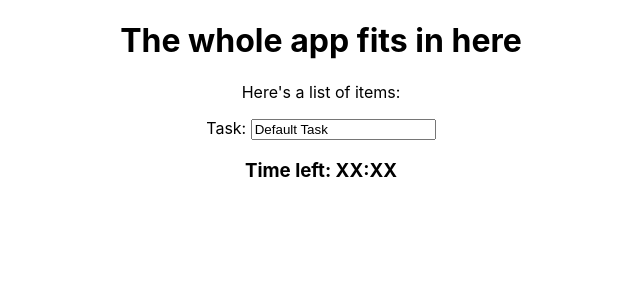
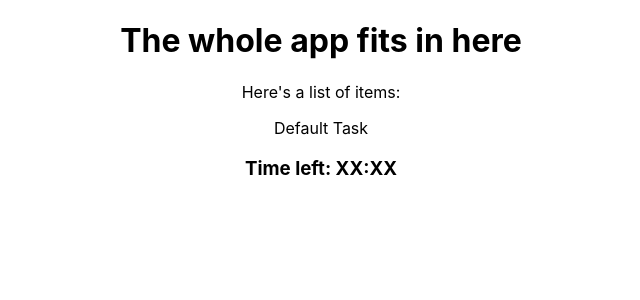
Before and after one commit to LaustinSpayce/countdown-timer, a React (Create React App) app: page / in a window 1280 px wide. Shown: the top 300 px of the page, without its empty margins (319-959 px from the left). Built offline with nearby package versions, Linux system fonts and the light colour scheme.

Commit message:
Can click the text to edit the text

```diff
--- a/src/components/countdownitem.jsx
+++ b/src/components/countdownitem.jsx
@@ -13,12 +13,23 @@ export default function CountdownItem(props) {
     setTaskName(event.target.value)
   }
 
+  function onKeyPress(event) {
+    const key = event.which || event.keyCode
+    if (key === 13 ) {
+      setTaskEditing(false)
+    }
+  }
 
+  function onTextEditorBlur(event) {
+    setTaskEditing(false)
+  }
 
+  let editor = <input value={TaskName} onChange={OnTextBoxChange} onKeyPress={onKeyPress} onBlur={onTextEditorBlur}/>
+  let textDisplay = <p>{TaskName}</p>
 
   return (
     <div>
-      <div onClick={(event) => {ChangeName(event)}}>Task: <input value={TaskName} onChange={OnTextBoxChange}/></div>
+      <div onClick={(event) => {ChangeName(event)}}>{TaskEditing ? editor : textDisplay}</div>
       <h3>Time left: XX:XX</h3>
     </div>
   )
```
